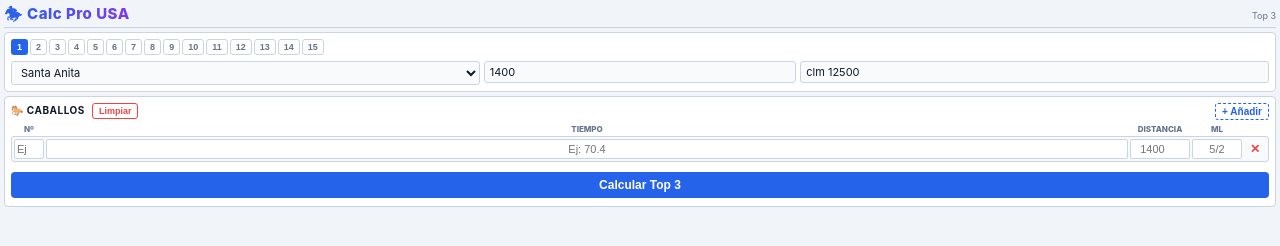
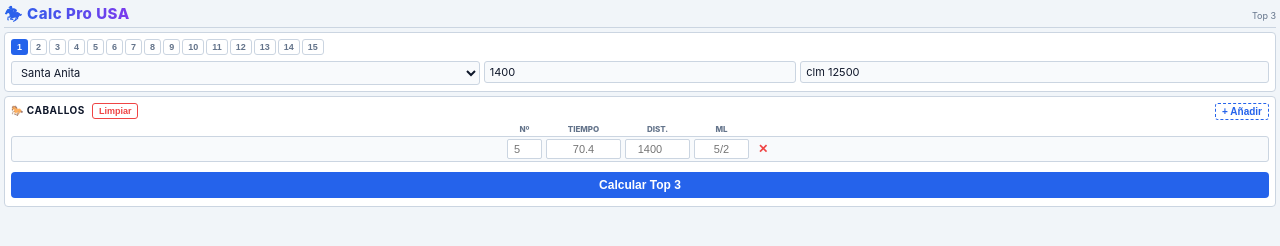
Before and after one commit to MchessBooks2025/mi-sistema-hipico, a plain HTML site: page calculadora.html in a window 1280 px wide. Drawn offline with Linux system fonts and the light colour scheme.

Commit message:
Update table layout and input placeholders

```diff
--- a/calculadora.html
+++ b/calculadora.html
@@ -38,19 +38,22 @@ h1{font-size:15px;font-weight:800;background:linear-gradient(90deg,#2563eb,#7c3a
 }
 .form-group input:focus, .form-group select:focus{border-color:var(--accent);background:#fff}
 
-/* --- TABLA DE CABALLOS --- */
+/* --- TABLA DE CABALLOS CORREGIDA --- */
+/* Anchos fijos: Nº(35) | Tiempo(75) | Dist(65) | ML(55) | X(20) + gaps */
 .table-header {
   display: grid;
-  grid-template-columns: 30px 1fr 60px 50px 22px;
-  gap: 2px;
-  padding: 0 3px 2px 3px;
+  grid-template-columns: 35px 75px 65px 55px 20px;
+  justify-content: center; /* Centra la tabla horizontalmente */
+  gap: 4px;
+  padding: 0 2px 2px 2px;
   font-size: 8px; font-weight: 800; color: var(--text-muted); text-transform: uppercase; text-align: center;
 }
 .horses-list{display:flex;flex-direction:column;gap:2px; margin-bottom:6px;}
 .horse-card{
   display:grid;
-  grid-template-columns: 30px 1fr 60px 50px 22px;
-  gap: 2px;
+  grid-template-columns: 35px 75px 65px 55px 20px;
+  justify-content: center; /* Centra las filas para que no queden pegadas a la izquierda */
+  gap: 4px;
   align-items: center;
   background:#f8fafc;
   padding:2px;
@@ -104,6 +107,11 @@ h1{font-size:15px;font-weight:800;background:linear-gradient(90deg,#2563eb,#7c3a
 .badge-valor{background:rgba(16,185,129,.15);color:#10b981; border:1px solid #10b981;padding:0 3px;border-radius:2px;font-size:8px;font-weight:800;margin-left:4px}
 .badge-trampa{background:rgba(239,68,68,.15);color:#ef4444; border:1px solid #ef4444;padding:0 3px;border-radius:2px;font-size:8px;font-weight:800;margin-left:4px}
 .error-msg{color:#ef4444;font-size:10px;font-weight:700;text-align:center;margin-top:2px}
+
+/* Ajuste para celulares muy pequeños (achica un poco las cajas) */
+@media(max-width:400px){
+  .table-header, .horse-card { grid-template-columns: 30px 60px 55px 45px 18px; gap: 2px; }
+}
 </style>
 </head>
 <body>
@@ -157,11 +165,11 @@ h1{font-size:15px;font-weight:800;background:linear-gradient(90deg,#2563eb,#7c3a
     <button class="btn-add" onclick="addHorse()">+ Añadir</button>
   </div>
 
-  <!-- ENCABEZADOS DE LA TABLA -->
+  <!-- ENCABEZADOS -->
   <div class="table-header">
     <div>Nº</div>
     <div>Tiempo</div>
-    <div>Distancia</div>
+    <div>Dist.</div>
     <div>ML</div>
     <div></div>
   </div>
@@ -245,25 +253,25 @@ function addHorseCard(h){
   const list=document.getElementById('horsesList');
   const card=document.createElement('div');
   card.className='horse-card';
+  // Los inputs ya no dicen "Ej:", para ahorrar espacio en las cajas pequeñas
   card.innerHTML=`
-    <input class="h-num" type="number" placeholder="Ej: 5" value="${h.num||''}" tabindex="0">
-    <input class="h-tiempo" placeholder="Ej: 70.4" value="${h.tiempo||''}" tabindex="0">
-    <input class="h-dist" type="number" placeholder="1400" value="${h.dist||''}" tabindex="0">
-    <input class="h-ml" placeholder="5/2" value="${h.ml||''}" tabindex="0">
+    <input class="h-num" type="number" placeholder="5" value="${h.num||''}" title="Número">
+    <input class="h-tiempo" placeholder="70.4" value="${h.tiempo||''}" title="Tiempo Última">
+    <input class="h-dist" type="number" placeholder="1400" value="${h.dist||''}" title="Distancia Última">
+    <input class="h-ml" placeholder="5/2" value="${h.ml||''}" title="Morning Line">
     <button class="btn-remove" onclick="removeHorse(this)" title="Eliminar">✕</button>
   `;
   list.appendChild(card);
 
-  // Lógica para que al presionar Enter salte al siguiente input
+  // Salto automático con "Enter"
   const inputs = card.querySelectorAll('input');
   inputs.forEach((input, index) => {
     input.addEventListener('keydown', (e) => {
       if (e.key === 'Enter') {
         e.preventDefault();
         if (index < inputs.length - 1) {
-          inputs[index + 1].focus(); // Salta al siguiente input
+          inputs[index + 1].focus();
         } else {
-          // Si es el último input de la fila, añade una nueva fila y enfoca el Nº
           addHorse();
           const allCards = document.querySelectorAll('.horse-card');
           const lastCard = allCards[allCards.length - 1];
@@ -280,7 +288,7 @@ function removeHorse(b){ b.closest('.horse-card').remove(); }
 function clearHorses(){
   if(confirm('¿Borrar todos los caballos de esta carrera?')) {
     document.getElementById('horsesList').innerHTML = '';
-    addHorse(); // Deja una fila vacía
+    addHorse();
   }
 }
 
```
